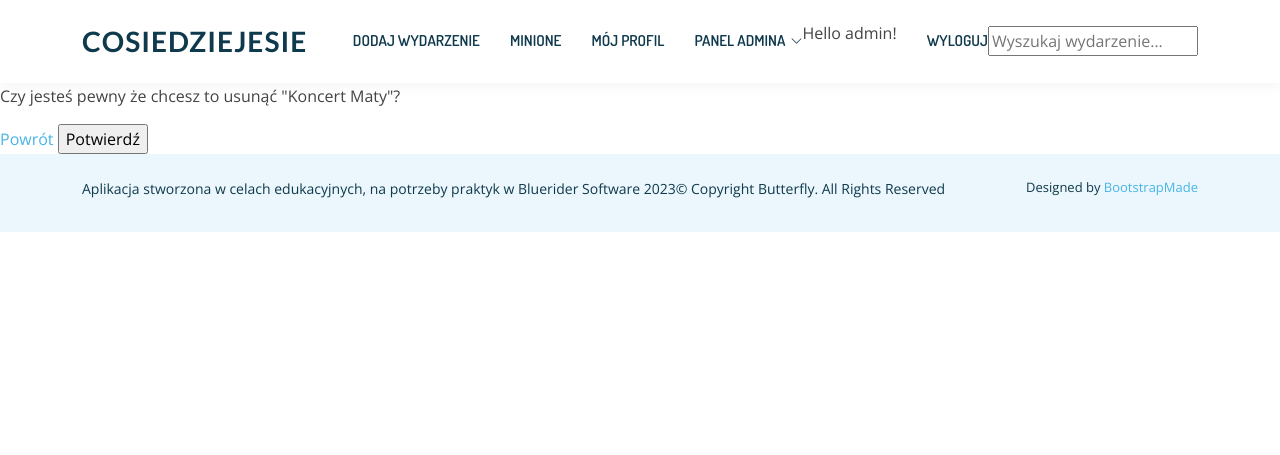
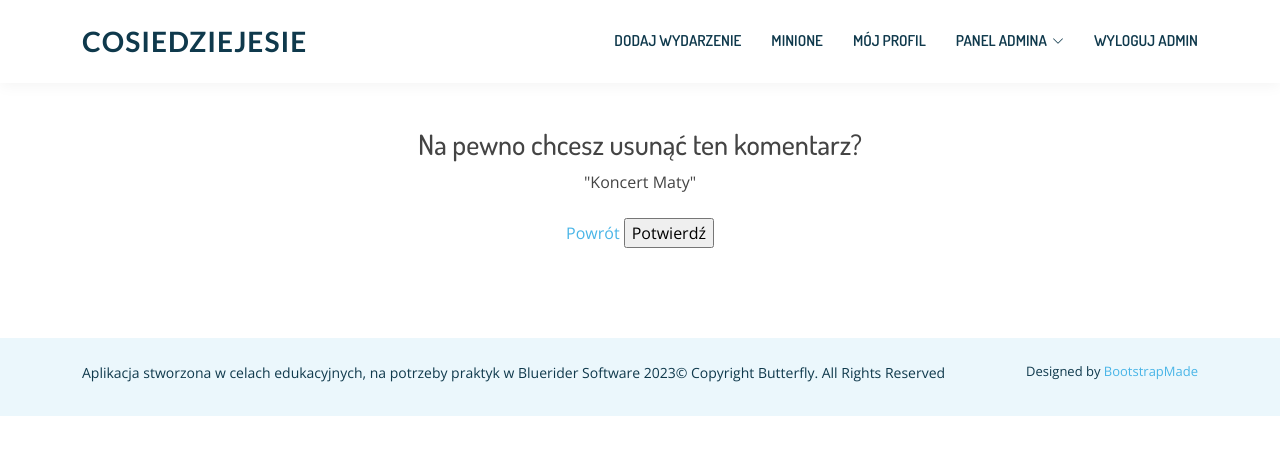
Before and after one commit to Hizey/CoSieDziejeSie, a Django app: page /delete-room/1/ in a window 1280 px wide. Shown: the top 455 px of the page. Run offline with Django 4.2, Linux system fonts and the light colour scheme; a user stored in the database is signed in; data comes from the database, SQL or seed files in the repository; parts of the project's set-up code (start-up, migrations or seed data) failed here and were passed over; some libraries are stand-ins or nearby versions.

Commit message:
frontend

```diff
--- a/static/assets/css/style.css
+++ b/static/assets/css/style.css
@@ -425,6 +425,7 @@ section {
   font-weight: bold;
   text-transform: uppercase;
   margin-bottom: 20px;
+  margin-top: 30px;
   padding-bottom: 0;
   color: #0f394c;
 }
@@ -1333,7 +1334,6 @@ section {
 # Add event form
 --------------------------------------------------------------*/
 
-
 .add-event .info {
   width: 100%;
   background: #fff;
--- a/templates/navbar.html
+++ b/templates/navbar.html
@@ -25,17 +25,14 @@
           </li>
           {% endif %}
           {% if request.user.is_authenticated %}
-            <p>Hello {{request.user}}!</p>
-          <li><a class="nav-link" href="{% url 'logout'  %}">Wyloguj</a></li>
+          <li><a class="nav-link" href="{% url 'logout'  %}">Wyloguj {{ request.user }}</a></li>
           {% else %}
           <li><a class="nav-link" href="{% url 'login' %}">Login</a></li>
           {% endif %}
 
         </ul>
         <i class="bi bi-list mobile-nav-toggle"></i>
-         <form method="GET" action="{% url 'home' %}">
-          <input type="text" name="q" placeholder="Wyszukaj wydarzenie...">
-        </form>
+
       </nav><!-- .navbar -->
 
     </div>
--- a/wydarzenia/forms.py
+++ b/wydarzenia/forms.py
@@ -23,7 +23,7 @@ class RoomForm(ModelForm):
             'topic': forms.Select(attrs={'class': 'form-control', 'placeholder': 'Dla dzieci'}),
             'name': forms.TextInput(attrs={'class': 'form-control', 'placeholder': 'Koncert Ich Troje'}),
             'price': forms.TextInput(attrs={'class': 'form-control', 'placeholder': '0'}),
-            'date': forms.DateInput(attrs={'class': 'form-control', 'placeholder': 'YYYY-MM-DD'}),
+            'date': forms.DateInput(attrs={'class': 'form-control', 'placeholder': 'DD.MM.YYYY'}),
             'time': forms.TimeInput(attrs={'class': 'form-control', 'placeholder': 'HH:MM'}),
             'location': forms.TextInput(attrs={'class': 'form-control', 'placeholder': 'Las Zwierzyniecki'}),
             'description': TinyMCE(attrs={"cols": 80, "rows": 30, "class": "form-control"})
--- a/wydarzenia/templates/wydarzenia/delete.html
+++ b/wydarzenia/templates/wydarzenia/delete.html
@@ -1,12 +1,26 @@
 {% extends 'main.html' %}
 
 {% block content %}
-<form method="POST" action="">
-    {% csrf_token %}
-    <p>Czy jesteś pewny że chcesz to usunąć "{{obj}}"?</p>
 
-    <a href="{{request.META.HTTP_REFERER}}">Powrót</a>
-    <input type="submit" value="Potwierdź">
-</form>
+    <section id="portfolio" class="portfolio">
+      <div class="container">
+        <form method="POST" action="">
+        {% csrf_token %}
+
+            <div class="section-title">
+
+                <br>
+                <h3>Na pewno chcesz usunąć ten komentarz?</h3>
+                <p> "{{obj}}"</p>
+                <br>
+                <a href="{{request.META.HTTP_REFERER}}">Powrót</a>
+                <input type="submit" value="Potwierdź">
+
+            </div>
+
+        </form>
+      </div>
+    </section>
+
 
 {% endblock content %}
--- a/wydarzenia/templates/wydarzenia/history.html
+++ b/wydarzenia/templates/wydarzenia/history.html
@@ -18,6 +18,11 @@
                     <a href="{% url 'history' %}?q={{topic.name}}">{{topic.name}}</a>
                 </li>
               {% endfor %}
+                <li class="filter-active" >
+                  <form method="GET" action="{% url 'history' %}">
+                    <input type="text" name="q" placeholder="Wyszukaj wydarzenie...">
+                  </form>
+                </li>
             </ul>
           </div>
         </div>
--- a/wydarzenia/templates/wydarzenia/home.html
+++ b/wydarzenia/templates/wydarzenia/home.html
@@ -4,6 +4,7 @@
 
     <section id="portfolio" class="portfolio">
       <div class="container">
+
         <div class="section-title">
           <h2>Najbliższe Wydarzenia</h2>
         </div>
@@ -18,6 +19,11 @@
                     <a href="{% url 'home' %}?q={{topic.name}}">{{topic.name}}</a>
                 </li>
               {% endfor %}
+                <li class="filter-active" >
+                  <form method="GET" action="{% url 'home' %}">
+                    <input type="text" name="q" placeholder="Wyszukaj wydarzenie...">
+                  </form>
+                </li>
             </ul>
           </div>
         </div>
--- a/wydarzenia/templates/wydarzenia/room.html
+++ b/wydarzenia/templates/wydarzenia/room.html
@@ -55,7 +55,7 @@
 
 
         {% if request.user.is_authenticated %}
-        <div class="col-md-6 form-group comment">
+        <div class="col-md-4 form-group comment">
             <form method="POST" action="">
                 {% csrf_token %}
                 <input class="form-control" type="text" name="body" placeholder="Wpisz komentarz"/>
@@ -68,10 +68,10 @@
 
         {% for message in room_messages %}
         <div>
+            <small><a href="{% url 'profile' message.user.id %}">{{message.user}}</a>   {{message.created|timesince}} temu</small>
             {% if request.user == message.user %}
-            <a href="{% url 'delete-message' message.id %}">Delete</a>
+            <a href="{% url 'delete-message' message.id %}" title="Usuń"><i class="bx bx-trash"></i></a>
             {% endif %}
-            <small>@{{message.user}}   {{message.created|timesince}} ago</small>
             <p> {{message.body}}</p>
             <hr>
         </div>
--- a/wydarzenia/templates/wydarzenia/room_form.html
+++ b/wydarzenia/templates/wydarzenia/room_form.html
@@ -13,6 +13,10 @@
               <p> <a href="/">Zobacz wszystkie wydarzenia</a> </p>
             </div>
             {% else %}
+            <div class="section-title">
+              <h2>Formularz wydarzenia</h2>
+            </div>
+
             <form action="" method="POST" role="form" class="php-email-form">
                 {% csrf_token %}
                 {{form.media}}
@@ -58,7 +62,7 @@
                 {{ form.description }}
               </div>
 
-              <div class="text-center"><a href="#"><button type="submit">Dodaj wydarzenie</button></a></div>
+              <div class="text-center"><a href="#"><button type="submit">Potwierdź</button></a></div>
             </form>
             {% endif %}
           </div>
--- a/wydarzenia/views.py
+++ b/wydarzenia/views.py
@@ -79,7 +79,10 @@ def home(request):
 def history(request):
     q = request.GET.get("q") if request.GET.get("q") is not None else ""
     rooms = Room.objects.filter(
-        topic__name__icontains=q, date__lt=date.today()
+        Q(topic__name__icontains=q)
+        | Q(name__icontains=q)
+        | Q(description__icontains=q),
+        date__lt=date.today()
     ).order_by("-date")
     return render(
         request,
```
